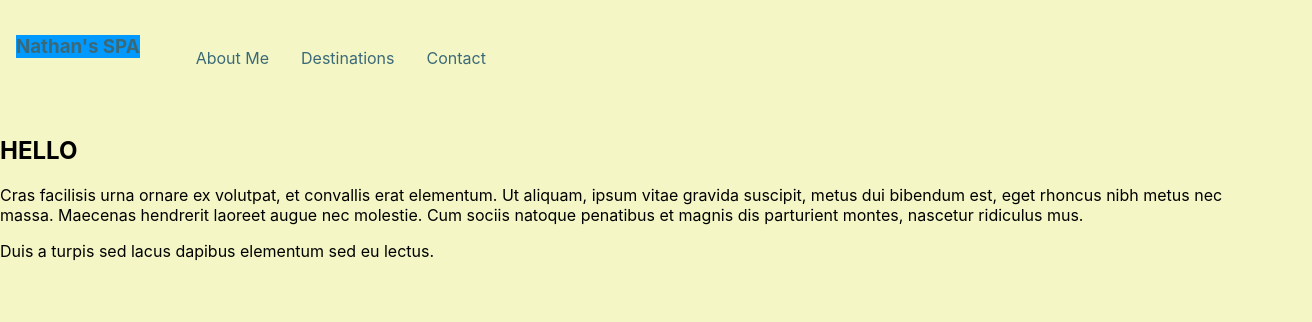
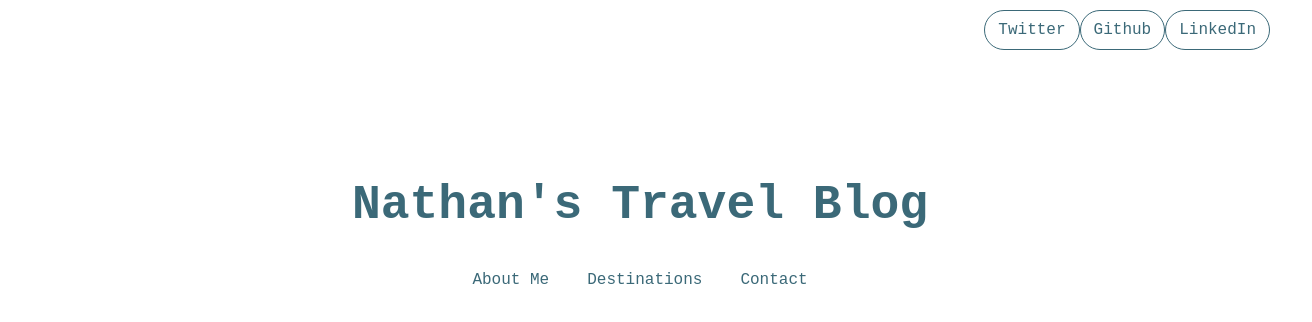
Before and after one commit to nathanjonas/MyWebsiteBlogHybrid, a React (Create React App) app: page / in a window 1280 px wide. Shown: the top 322 px of the page, 1312 px wide, since content can reach past the window. Built offline with nearby package versions, Linux system fonts and the light colour scheme.

Commit message:
misc changes

```diff
--- a/src/About-Me/AboutMe.js
+++ b/src/About-Me/AboutMe.js
@@ -3,11 +3,8 @@ import React, { Component } from "react";
 export default class Contact extends Component {
   render() {
     return (
-      <div>
-        <h2>About Me</h2>
-        <p>The easiest thing to do is post on
-        our <a href="http://forum.kirupa.com">forums</a>.
-        </p>
+      <div className="BodyComponent">
+        <div className="BodyHeader">Welcome To My Travel Blog</div>
       </div>
     );
   }
--- a/src/App.css
+++ b/src/App.css
@@ -1,18 +1,60 @@
-.App {
-  text-align: center;
+.SocialMediaBar {
+  display: flex;
+  justify-content: flex-end;
+  margin: 10px 10px 0px 0px;
+}
+
+.SocialMediaElement {
+  padding: 10px;
+  font-weight: 200;
+  border: solid;
+  border-radius: 22px;
+  border-width: thin;
+  border-color: #3b6978;
+}
+
+.SocialMediaElement:hover {
+  background-color: #f0f8ff;
+  font-weight: bold;
 }
 
 .HeaderBar {
-  padding: 16px;
-  display: inline-flex;
-  width: 100%;
+  text-align: center;
+  font-family: "Courier New", Courier, monospace;
 }
 
-ul.HeaderNav {
-  list-style-type: none;
-  margin: 0;
+body {
+  font-family: "Courier New", Courier, monospace;
+}
+
+.HeaderName {
+  padding-top: 10%;
+  font-size: -webkit-xxx-large;
+}
+
+.MinimizedHeaderName {
+  font-size: 22px;
+  font-weight: bold;
+}
+
+.NavBar {
+  padding: 7px;
+  display: inline-flex;
+}
+
+.MinimizedNavBar {
+  display: inline-flex;
+  font-size: 15px;
+}
+
+.NavLink {
+  text-decoration: none;
+  color: #3b6978;
+  padding: 3px;
+}
+
+.HeaderUl {
   padding: 0;
-  overflow: hidden;
 }
 
 li.HeaderNavItem {
@@ -21,15 +63,22 @@ li.HeaderNavItem {
   padding: 16px;
 }
 
-.NavLink {
-  text-decoration: none;
-  color: #3b6978;
+.active {
+  font-weight: 600;
 }
 
-.active {
-  background-color: #0099FF;
+.BodyComponent {
+  background-color: #3b6978;
+  margin: 1%;
+  height: 480px;
+  border-radius: 20px;
+  color: white;
 }
 
-body{
-  background-color: #f4f7c5;
+.BodyHeader {
+  font-weight: bold;
+  font-size: x-large;
+  padding: 2%;
+  border-bottom-style: double;
+  border-bottom-color: white;
 }
--- a/src/App.js
+++ b/src/App.js
@@ -1,4 +1,4 @@
-import React from "react";
+import React, { useState } from "react";
 import "./App.css";
 // import AllPlayers from './Players/playerComponent'
 import Contact from "./Contact/Contact";
@@ -6,6 +6,8 @@ import AboutMe from "./About-Me/AboutMe";
 import Destinations from "./Destinations/Destinations";
 import Home from "./Home/Home";
 import { Route, NavLink, HashRouter } from "react-router-dom";
+import NavListItem from "./layout/NavListItem";
+import SocialMediaHeader from "./layout/SocialMediaHeader";
 
 function App() {
   const homeRoute = "/";
@@ -13,29 +15,39 @@ function App() {
   const destinationsRoute = "/destinations";
   const contactRoute = "/contact";
 
+  const [isHomepage, setIsHomepage] = useState(true);
+
   return (
     <HashRouter>
+      <SocialMediaHeader />
+
       <div className="HeaderBar">
-        <h3>
-          <NavLink className="NavLink" exact to={homeRoute}>Nathan's SPA</NavLink>
-        </h3>
-        <ul className="headerNav">
-          <li className="HeaderNavItem">
-            <NavLink className="NavLink" to={aboutMeRoute}>
-              About Me
-            </NavLink>
-          </li>
-          <li className="HeaderNavItem">
-            <NavLink className="NavLink" to={destinationsRoute}>
-              Destinations
-            </NavLink>
-          </li>
-          <li className="HeaderNavItem">
-            <NavLink className="NavLink" to={contactRoute}>
-              Contact
-            </NavLink>
-          </li>
-        </ul>
+        <div className={isHomepage ? "HeaderName" : "MinimizedHeaderName"}>
+          <NavLink className="NavLink" exact to={homeRoute} onClick={() => setIsHomepage(true)}>
+            Nathan's Travel Blog
+          </NavLink>
+        </div>
+
+        <div className={isHomepage ? "NavBar" : "MinimizedNavBar"}>
+          <ul className="HeaderUl">
+            <NavListItem
+              route={aboutMeRoute}
+              linkText="About Me"
+              clickHandler={() => setIsHomepage(false)}
+            />
+            <NavListItem
+              route={destinationsRoute}
+              linkText="Destinations"
+              clickHandler={() => setIsHomepage(false)}
+            />
+            <NavListItem
+              route={contactRoute}
+              linkText="Contact"
+              clickHandler={() => setIsHomepage(false)}
+            />
+          </ul>
+        </div>
+
       </div>
 
       <body>
--- a/src/Contact/Contact.css
+++ /dev/null
@@ -1,13 +0,0 @@
-.ContactComponent {
-    background-color: #444054;
-    margin: 2%;
-    text-align: center;
-    height: 480px;
-    border-radius: 20px;
-    color: #f4f7c5;
-}
-
-.ContactHeader {
-    font-weight: bold;
-    font-size: xx-large;
-}
--- a/src/Contact/Contact.js
+++ b/src/Contact/Contact.js
@@ -1,11 +1,10 @@
 import React, { Component } from "react";
-import "./Contact.css";
 
 export default class Contact extends Component {
   render() {
     return (
-      <div className="ContactComponent">
-        <span className="ContactHeader">Contact Me</span>
+      <div className="BodyComponent">
+        <div className="BodyHeader">Contact Me</div>
         <p>The easiest thing to do is post on
         our <a href="http://forum.kirupa.com">forums</a>.
         </p>
--- /dev/null
+++ b/src/Destinations/DestinationList.js
@@ -0,0 +1,30 @@
+let DestinationList = [];
+
+DestinationList.push(
+  {
+    CountryName: "USA",
+    Areas: [
+      {
+        AreaName: "Ohio",
+        SubAreas: [{ SubAreaName: "Cincinnati" }, { SubAreaName: "Cleveland" }],
+      },
+      {
+        AreaName: "Colorado",
+        SubAreas: [{ SubAreaName: "Denver" }, { SubAreaName: "Boulder" }],
+      },
+    ],
+  },
+  {
+    CountryName: "China",
+    Areas: [
+      {
+        AreaName: "Chongqing"
+      },
+      {
+        AreaName: "Xian"
+      },
+    ],
+  }
+);
+
+export default DestinationList;
--- a/src/Destinations/Destinations.js
+++ b/src/Destinations/Destinations.js
@@ -1,19 +1,14 @@
 import React, { Component } from "react";
+import DestinationList from "./DestinationList";
 
 export default class Destinations extends Component {
   render() {
     return (
-      <div>
-        <h2>STUFF</h2>
-        <p>Mauris sem velit, vehicula eget sodales vitae,
-        rhoncus eget sapien:</p>
-        <ol>
-          <li>Nulla pulvinar diam</li>
-          <li>Facilisis bibendum</li>
-          <li>Vestibulum vulputate</li>
-          <li>Eget erat</li>
-          <li>Id porttitor</li>
-        </ol>
+      <div className="BodyComponent">
+        <div className="BodyHeader">Destinations</div>
+        {DestinationList.map((destination) => [
+          <div>{destination.CountryName}</div>
+        ])}
       </div>
     );
   }
--- a/src/Home/Home.js
+++ b/src/Home/Home.js
@@ -3,17 +3,7 @@ import React, { Component } from "react";
 export default class Home extends Component {
   render() {
     return (
-      <div>
-        <h2>HELLO</h2>
-        <p>
-          Cras facilisis urna ornare ex volutpat, et convallis erat elementum.
-          Ut aliquam, ipsum vitae gravida suscipit, metus dui bibendum est, eget
-          rhoncus nibh metus nec massa. Maecenas hendrerit laoreet augue nec
-          molestie. Cum sociis natoque penatibus et magnis dis parturient
-          montes, nascetur ridiculus mus.
-        </p>
-
-        <p>Duis a turpis sed lacus dapibus elementum sed eu lectus.</p>
+      <div className="HomeComponent">
       </div>
     );
   }
--- /dev/null
+++ b/src/layout/NavListItem.js
@@ -0,0 +1,14 @@
+import React from "react";
+import { NavLink } from "react-router-dom";
+
+const NavListItem = ({ route, linkText, clickHandler }) => {
+  return (
+    <li className="HeaderNavItem">
+      <NavLink className="NavLink" to={route} onClick={clickHandler}>
+        {linkText}
+      </NavLink>
+    </li>
+  );
+};
+
+export default NavListItem;
--- /dev/null
+++ b/src/layout/SocialMediaHeader.js
@@ -0,0 +1,26 @@
+import React from "react";
+
+
+const SocialMediaHeader = () => {
+  return (
+    <div className="SocialMediaBar">
+      <div className="SocialMediaElement">
+        <a href="https://www.google.com" className="NavLink">
+          Twitter
+        </a>
+      </div>
+      <div className="SocialMediaElement">
+        <a href="https://www.google.com" className="NavLink">
+          Github
+        </a>
+      </div>
+      <div className="SocialMediaElement">
+        <a href="https://www.google.com" className="NavLink">
+          LinkedIn
+        </a>
+      </div>
+    </div>
+  );
+};
+
+export default SocialMediaHeader;
```
